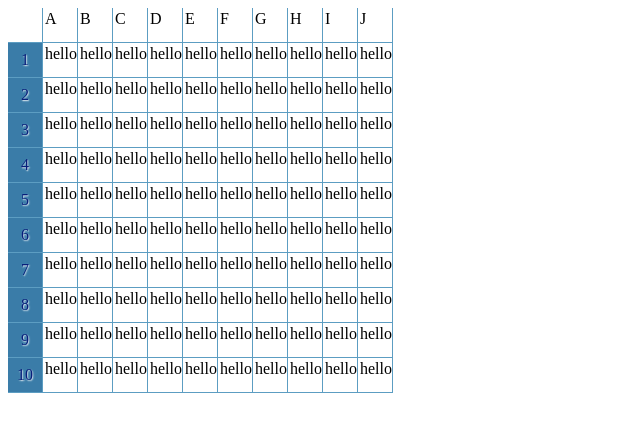
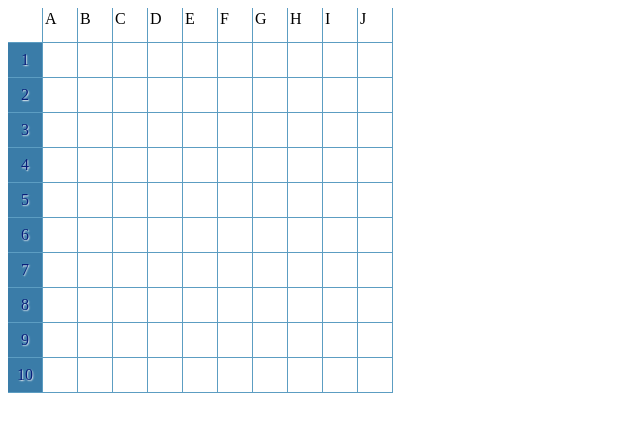
Before and after one commit to Visylvius/battleShip-react, a React app: page / in a window 1280 px wide. Both pictures are taken after a click on the button "Place Ship". Shown: the top 432 px of the page, without its empty margins (0-640 px from the left). Built offline with nearby package versions, Linux system fonts and the light colour scheme; the HTML template or start-up script is replaced by a standard one.

Commit message:
add css file to index.html

```diff
--- a/package.json
+++ b/package.json
@@ -27,6 +27,7 @@
     "babel-preset-react": "^6.11.1",
     "eslint-config-rallycoding": "^3.1.0",
     "express": "^4.14.0",
+    "radium": "^0.18.1",
     "react": "^15.3.1",
     "react-dom": "^15.3.1",
     "webpack": "^1.13.2",
--- a/src/GameBoard.js
+++ b/src/GameBoard.js
@@ -1,4 +1,5 @@
 import React from 'react';
+import Radium from 'radium';
 
 const GameBoard = (props) => {
   let count = 1;
@@ -186,27 +187,34 @@ const GameBoard = (props) => {
                 }
               </div>
             )}
+
+
             {gameBoardArray.map((tile, index) => {
               return (
-
-                <div className='cell-inner'
+                <div
+                  className='cell-inner'
                   style={{
                     float: 'left',
                     width: '30px',
                     padding: '2px',
                     height: '30px',
                     borderRight: '1px solid #5C9DC2',
-                    borderBottom: '1px solid #5C9DC2'
+                    borderBottom: '1px solid #5C9DC2',
+                    background: '#071e7a',
+                    background: "-moz-radial-gradient('center', 'ellipse cover', '#071e7a 0%', '#3eabcd 9%', '#3eabcd 15%', '#3a7ca8 29%', '#6598c0 100%')",
+                    background: "-webkit-gradient('radial', 'center center', '0px', 'center center', '100%, color-stop(0%, #ff0f13)', 'color-stop(14%, #9b3032)', 'color-stop(24%, #3eabcd)', 'color-stop(24%, #3eabcd)', 'color-stop(29%, #3a7ca8)', 'color-stop(55%, #3eabcd)', 'color-stop(100%, #6598c0)')"
+
                   }}
+                  onClick={() => console.log('this has been clicked')}
                 >
                 {console.log('tile', tile)}
-                  <div>
+                  {/* <div>
                     <div
                       id={[tile.coordinateX, tile.coordinateY]}
+                      onClick={() => { console.log('this has been clicked')}}
                     >
-                      hello
                     </div>
-                  </div>
+                  </div> */}
                 </div>
               );
             })}
@@ -218,4 +226,4 @@ const GameBoard = (props) => {
   );
 };
 
-export default GameBoard;
+export default Radium(GameBoard);
```
Also changed, not shown: 2 other files (tests, documents, lock files or other folders).
